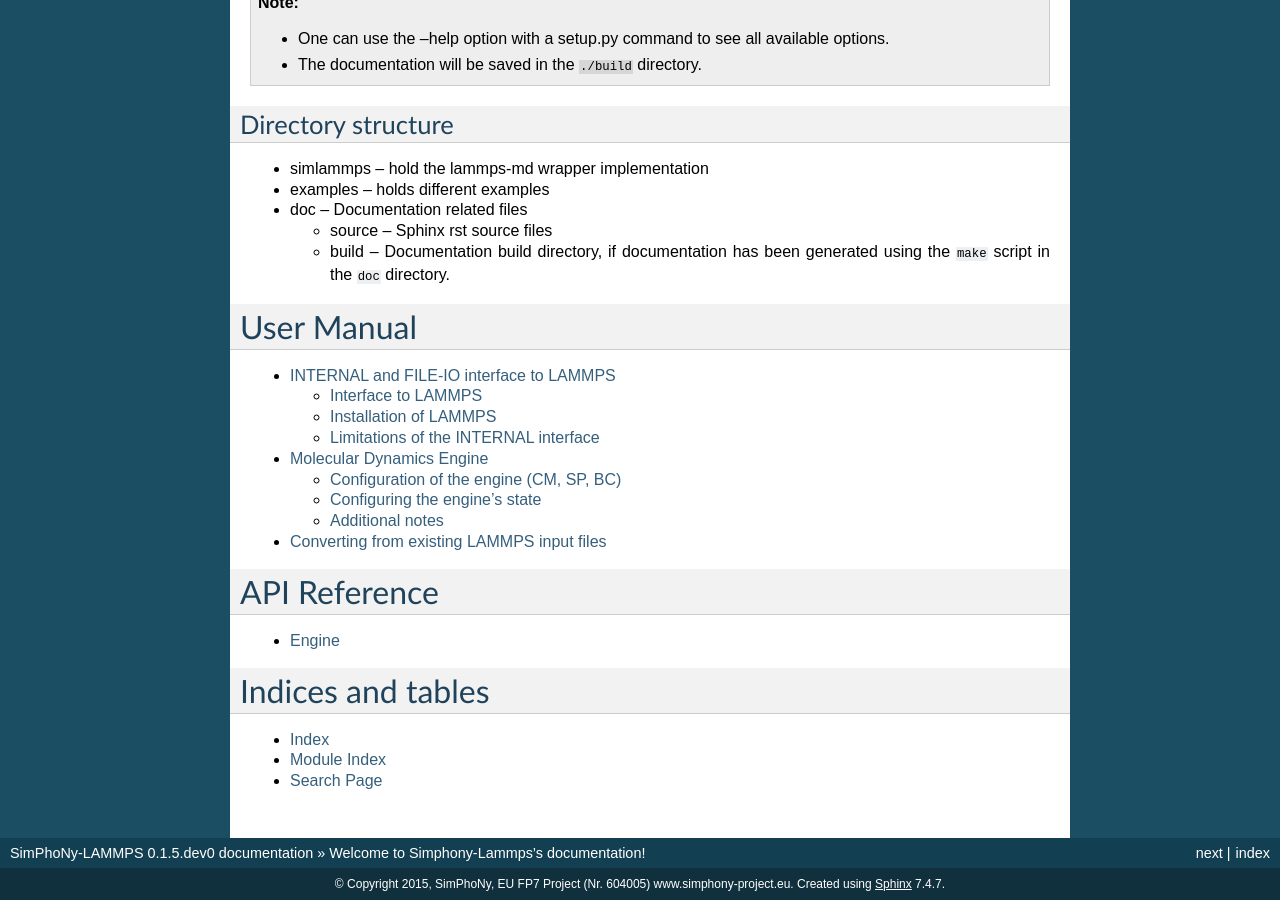
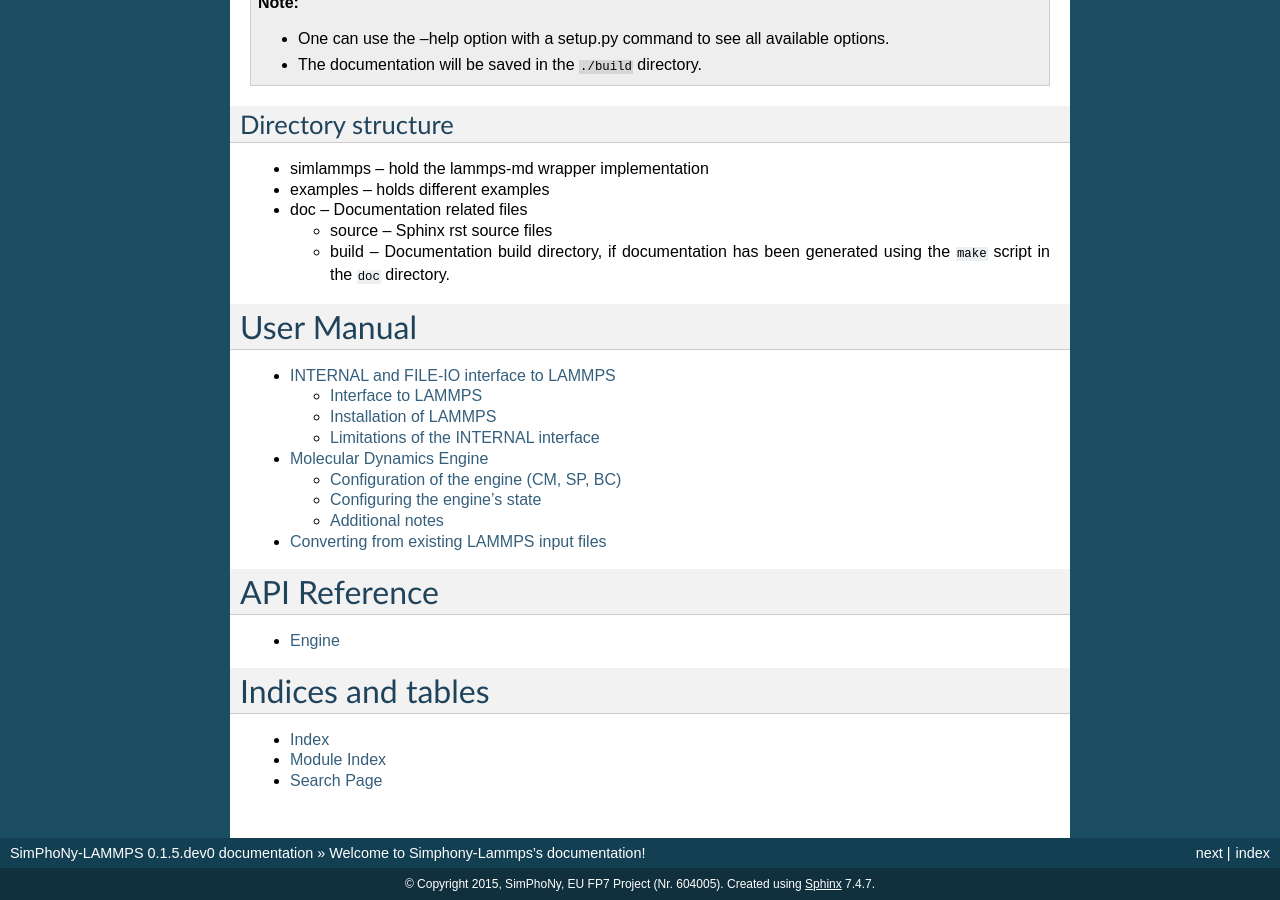
Before and after one commit to simphony/simphony-lammps, a Sphinx documentation site: the page built from doc/source/index.rst, in a window 1280 px wide and 900 px high, scrolled down 1447 px. Built offline with Sphinx 7.4.7, drawn with Linux system fonts in a browser that asks for light colours; some of the changed lines change nothing that is shown.

Commit message:
Update simphony modules in conf

```diff
--- a/doc/source/conf.py
+++ b/doc/source/conf.py
@@ -20,9 +20,10 @@
             'simphony.testing',
             'simphony.testing.utils',
             'simphony.cuds',
-            'simphony.cuds.abstractmesh',
-            'simphony.cuds.abstractparticles',
-            'simphony.cuds.abstractlattice'])
+            'simphony.cuds.abc_modeling_engine',
+            'simphony.cuds.abc_mesh',
+            'simphony.cuds.abc_particles',
+            'simphony.cuds.abc_mesh'])
 
     class Mock(MagicMock):
         @classmethod
@@ -68,8 +69,7 @@
 
 # General information about the project.
 project = u'SimPhoNy-LAMMPS'
-copyright = (u'2015, SimPhoNy, EU FP7 Project (Nr. 604005) '
-             u'www.simphony-project.eu')
+copyright = u'2015, SimPhoNy, EU FP7 Project (Nr. 604005)'
 
 # The version info for the project you're documenting, acts as replacement for
 # |version| and |release|, also used in various other places throughout the
```
